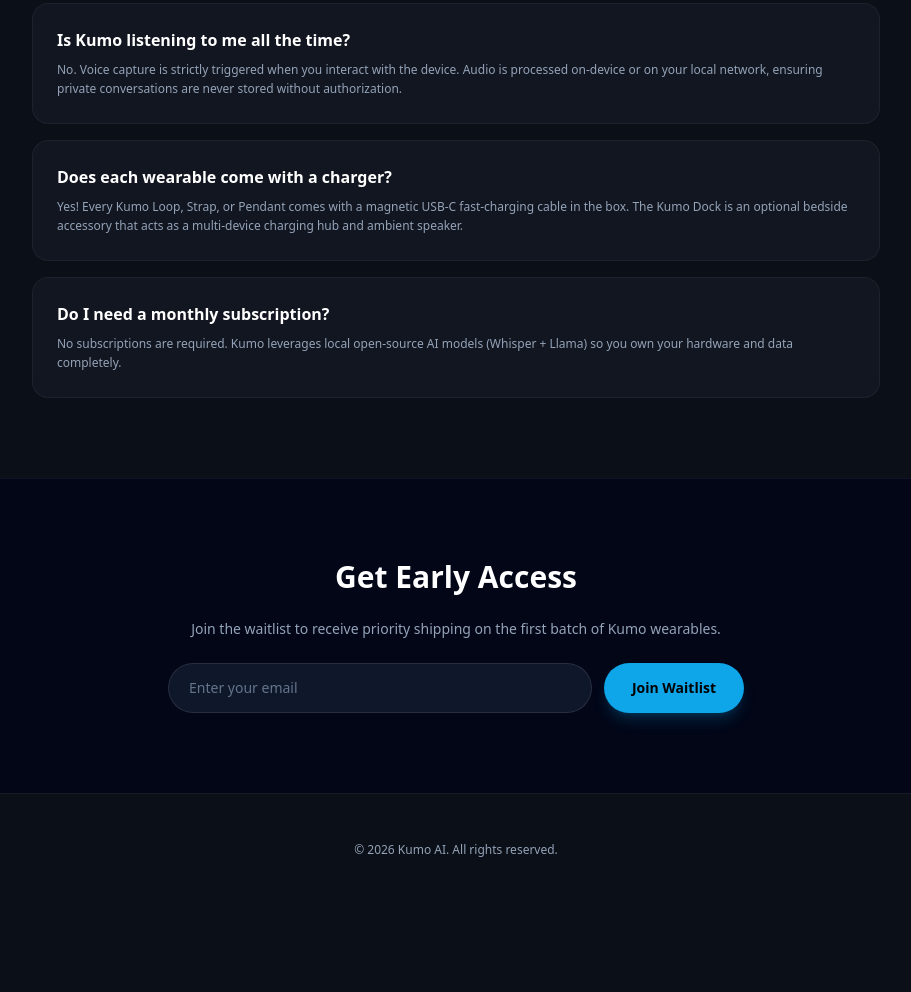
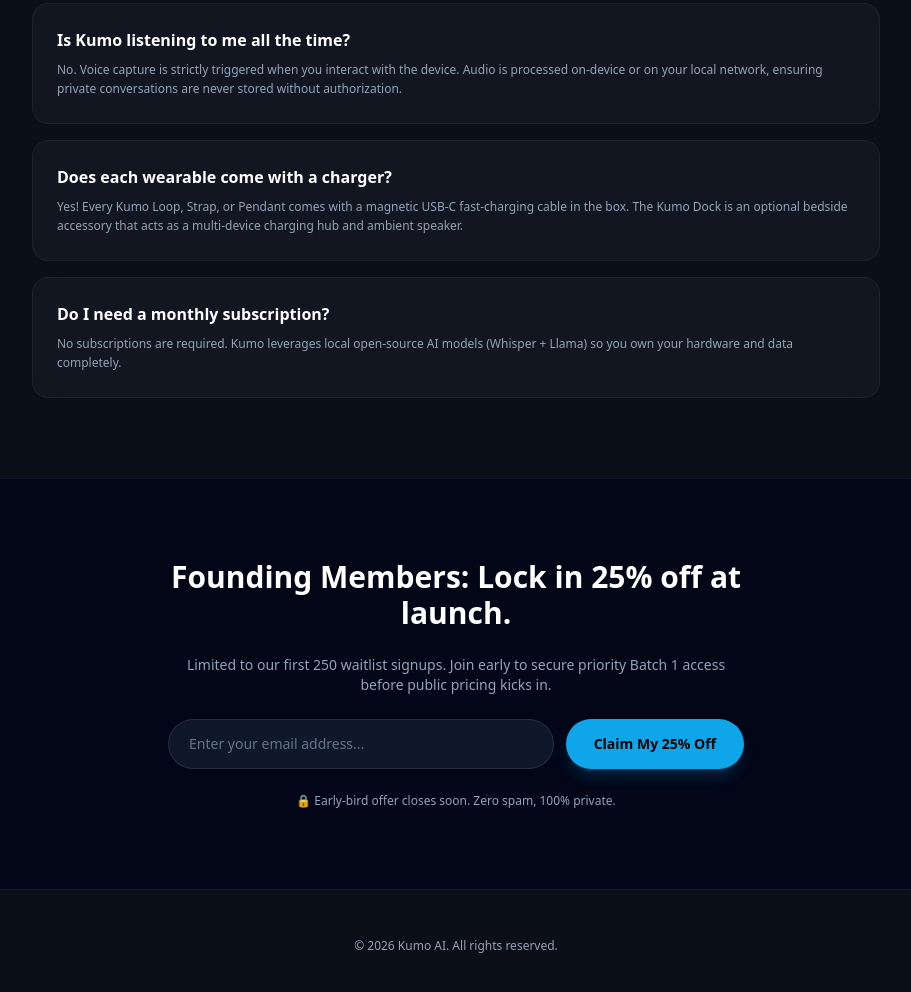
Before and after one commit to jaimemilans-cloud/kumo-website, a plain HTML site: page index.html in a window 1280 px wide. Shown: the part 3163-4155 px from the top of the page, without its empty margins (184-1095 px from the left). Before the commit the page ends 4069 px from the top, so only its background shows below. Drawn offline with nearby package versions, Linux system fonts and the light colour scheme; a script that the page names is missing.

Commit message:
Update index.html

```diff
--- a/index.html
+++ b/index.html
@@ -426,14 +426,15 @@ No subscriptions are required. Kumo leverages local open-source AI models (Whisp
 <!-- Waitlist / Reserve Section -->
 <section id="waitlist" class="py-20 px-6 text-center relative border-t border-white/5 bg-slate-950">
 <div class="max-w-xl mx-auto space-y-6">
-<h2 class="text-3xl font-bold text-white">Get Early Access</h2>
-<p class="text-kumo-muted text-sm">Join the waitlist to receive priority shipping on the first batch of Kumo wearables.</p>
+<h2 class="text-3xl font-bold text-white">Founding Members: Lock in 25% off at launch.</h2>
+<p class="text-kumo-muted text-sm">Limited to our first 250 waitlist signups. Join early to secure priority Batch 1 access before public pricing kicks in.</p>
 <form onsubmit="handleSubmit(event)" class="flex flex-col sm:flex-row gap-3 justify-center">
-<input type="email" required placeholder="Enter your email" class="px-5 py-3.5 rounded-full bg-slate-900 border border-white/10 text-white placeholder:text-slate-500 text-sm focus:outline-none focus:border-sky-500 flex-1">
+<input type="email" required placeholder="Enter your email address..." class="px-5 py-3.5 rounded-full bg-slate-900 border border-white/10 text-white placeholder:text-slate-500 text-sm focus:outline-none focus:border-sky-500 flex-1">
 <button type="submit" class="px-7 py-3.5 rounded-full bg-sky-500 hover:bg-sky-400 text-black font-bold text-sm transition-all shadow-lg shadow-sky-500/20">
-Join Waitlist
+Claim My 25% Off
 </button>
 </form>
+<p class="text-xs text-kumo-muted">🔒 Early-bird offer closes soon. Zero spam, 100% private.</p>
 </div>
 </section>
 
```
